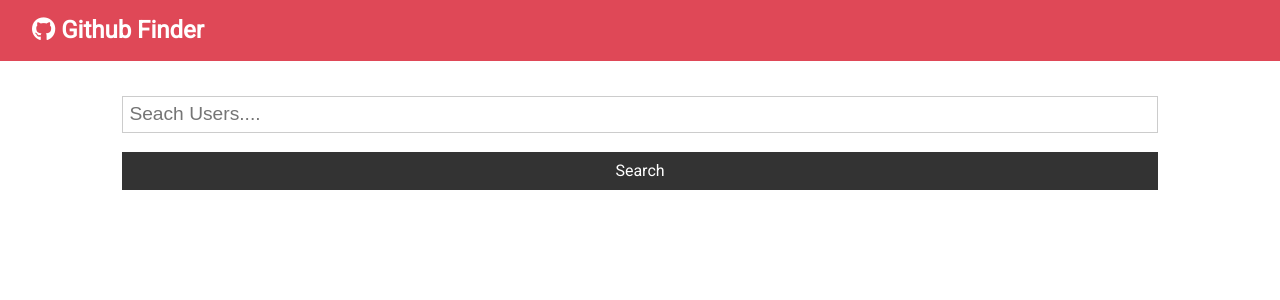
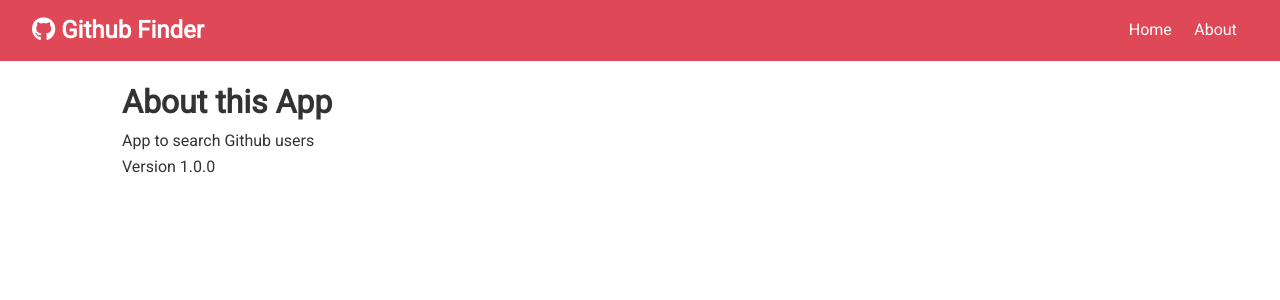
Before and after one commit to KnifeParty12/Github-Finder, a React (Create React App) app: page /about in a window 1280 px wide. Shown: the top 300 px of the page. Built offline with nearby package versions, Linux system fonts and the light colour scheme; the HTML template or start-up script is replaced by a standard one.

Commit message:
Link to home and about
Signed-off-by: KnifeParty12 <flashfunk01@gmail.com>

```diff
--- a/package.json
+++ b/package.json
@@ -4,10 +4,11 @@
   "private": true,
   "dependencies": {
     "axios": "^0.19.0",
+    "prop-types": "latest",
     "react": "^16.8.6",
     "react-dom": "^16.8.6",
-    "react-scripts": "3.0.1",
-    "prop-types": "latest"
+    "react-router-dom": "^5.0.1",
+    "react-scripts": "3.0.1"
   },
   "scripts": {
     "start": "react-scripts start",
--- a/src/App.js
+++ b/src/App.js
@@ -1,14 +1,17 @@
-import React, { Component } from 'react';
+import React, {Component, Fragment} from 'react';
+import {BrowserRouter as Router, Switch, Route} from "react-router-dom";
 import './App.css';
 import Navbar from './components/layout/Navbar';
 import Users from './components/users/Users';
 import Search from './components/users/Search';
 import Alert from  './components/layout/Alert';
+import About from './components/pages/About';
 import axios from 'axios';
 
 class App extends Component {
     state = {
         users: [],
+        user: {},
         loading: false,
         alert: null
     };
@@ -16,11 +19,23 @@
     // Search Github Users
     searchUsers = async (text) =>{
         this.setState({loading : true});
-        const res = await axios.get(`https://api.github.com/search/users?q=${text}&client_id=$
+        const res = await axios.get(
+            `https://api.github.com/search/users?q=${text}&client_id=$
          {process.env.REACT_APP_GITHUB_CLIENT_ID}&client_secret=$
          {process.env.REACT_APP_GITHUB_CLIENT_SECRET}`);
         this.setState({users : res.data.items, loading: false});
     };
+
+    // Get A single Github User
+    getUser = async (username) => {
+        this.setState({loading : true});
+        const res = await axios.get(
+            `https://api.github.com/users/${username}?client_id=$
+         {process.env.REACT_APP_GITHUB_CLIENT_ID}&client_secret=$
+         {process.env.REACT_APP_GITHUB_CLIENT_SECRET}`);
+        this.setState({user : res.data, loading: false});
+    };
+
 
     // CLear Users from state
     clearUsers = () => this.setState({users: [] , loading: false});
@@ -34,11 +49,16 @@
 
     render(){
         const {users, loading} = this.state;
+
     return (
+        <Router>
         <div className="App">
           <Navbar title ="Github Finder" icon='fab fa-github'/>
           <div className="container">
               <Alert alert={this.state.alert}/>
+              <Switch>
+                  <Route exact path='/' render={props =>(
+                      <Fragment>
                           <Search
                               searchUsers ={this.searchUsers}
                               clearUsers={this.clearUsers}
@@ -46,8 +66,14 @@
                               setAlert={this.setAlert}
                           />
                           <Users loading ={loading}  users = {users}/>
+                      </Fragment>
+                      )}/>
+                      <Route exact path= '/about' component={About}/>
+              </Switch>
+
           </div>
         </div>
+        </Router>
     );
   }
 }
--- a/src/components/layout/Navbar.js
+++ b/src/components/layout/Navbar.js
@@ -1,5 +1,6 @@
 import React from 'react';
 import PropTypes from 'prop-types';
+import {Link} from "react-router-dom";
 
 const Navbar  = ({icon,title}) => {
         return (
@@ -7,6 +8,10 @@
                <h1>
                    <i className={icon} /> {title}
                </h1>
+                <ul>
+                    <li><Link to='/'> Home </Link></li>
+                    <li><Link to='/about'> About </Link></li>
+                </ul>
             </nav>
         );
 };
--- /dev/null
+++ b/src/components/pages/About.js
@@ -0,0 +1,13 @@
+import React, {Fragment} from 'react';
+
+const About = () => {
+    return (
+        <Fragment>
+        <h1> About this App </h1>
+        <p>App to search Github users</p>
+        <p>Version 1.0.0</p>
+        </Fragment>
+    );
+};
+
+export default About;
```
Also changed, not shown: src/components/users/User.js (added), 1 other file (tests, documents, lock files or other folders). Lines whose indentation alone changed are shown as unchanged.
